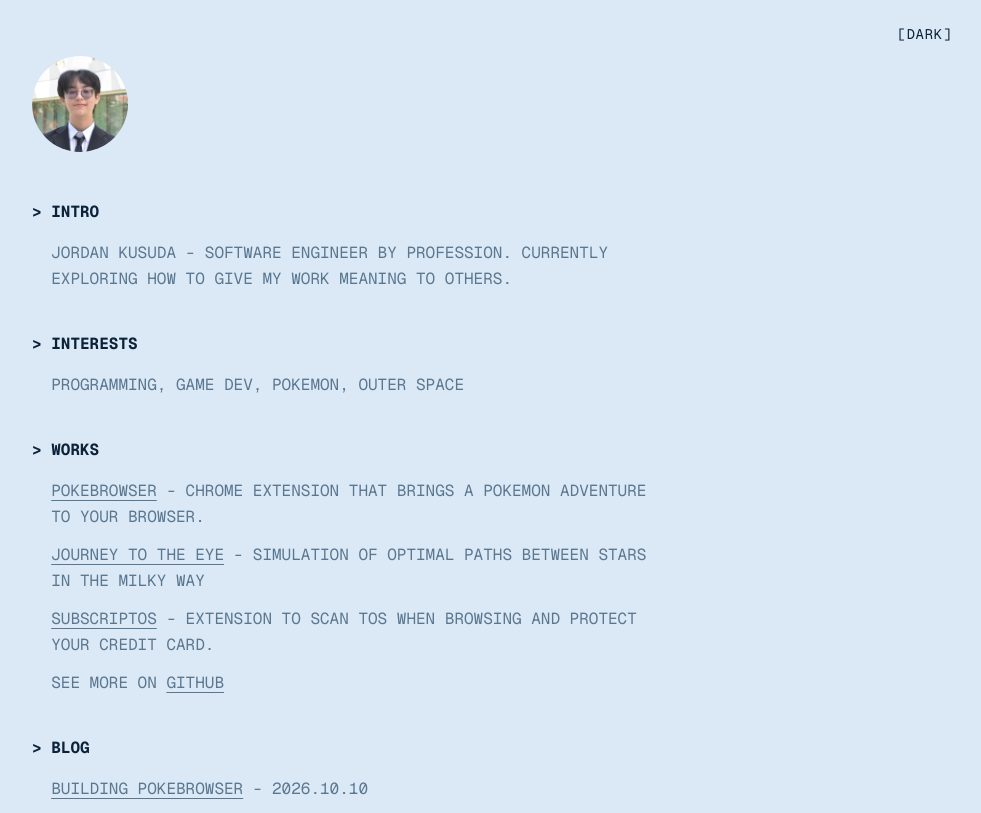
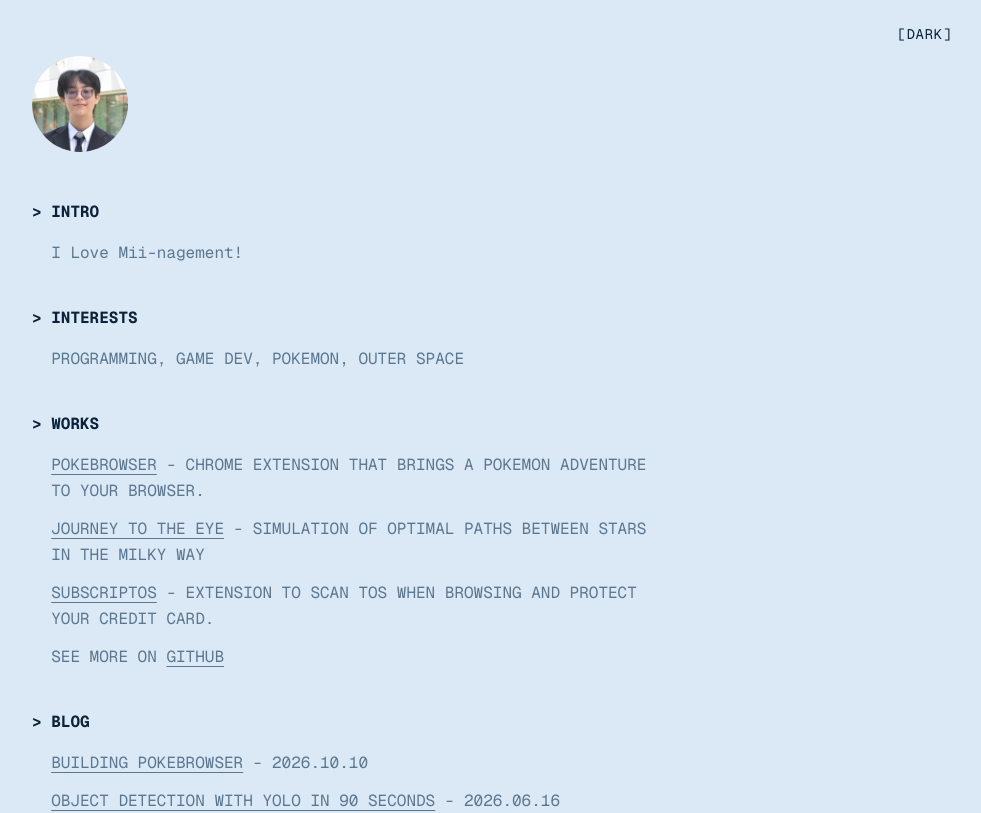
Before and after one commit to jkusuda/jkusuda.dev, a Next.js app: page / in a window 1280 px wide. Shown: the top 813 px of the page, without its empty margins (296-1277 px from the left). Built offline with nearby package versions, Linux system fonts and the light colour scheme.

Commit message:
Change my personal bio to "I Love Mii-nagement!" (#2)
Step by Jordan (attempt 1).

Co-authored-by: Mii-nagement <mii@localhost>

```diff
--- a/app/page.tsx
+++ b/app/page.tsx
@@ -38,10 +38,7 @@ export default function Home() {
 
       <div className="mt-10 space-y-8 sm:mt-12 sm:space-y-10">
         <Section title="INTRO">
-          <p>
-            JORDAN KUSUDA - SOFTWARE ENGINEER BY PROFESSION. CURRENTLY EXPLORING
-            HOW TO GIVE MY WORK MEANING TO OTHERS.
-          </p>
+          <p>I Love Mii-nagement!</p>
         </Section>
 
         <Section title="INTERESTS">
```
